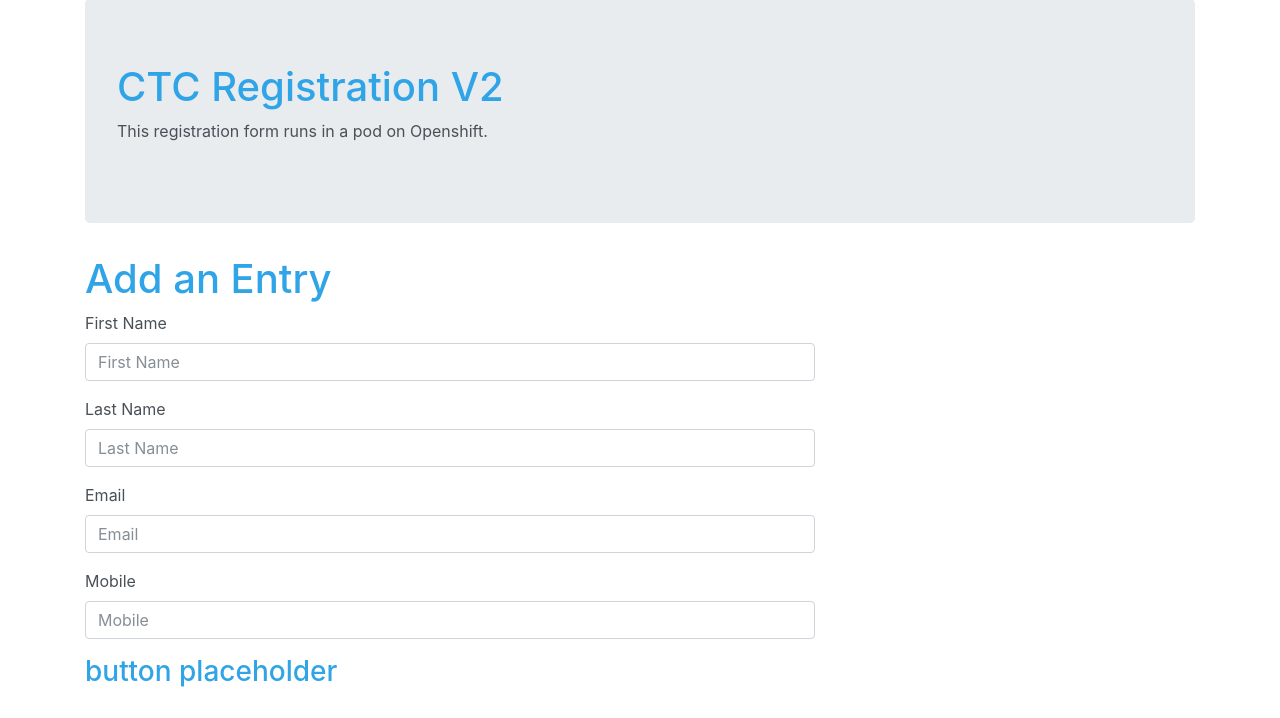
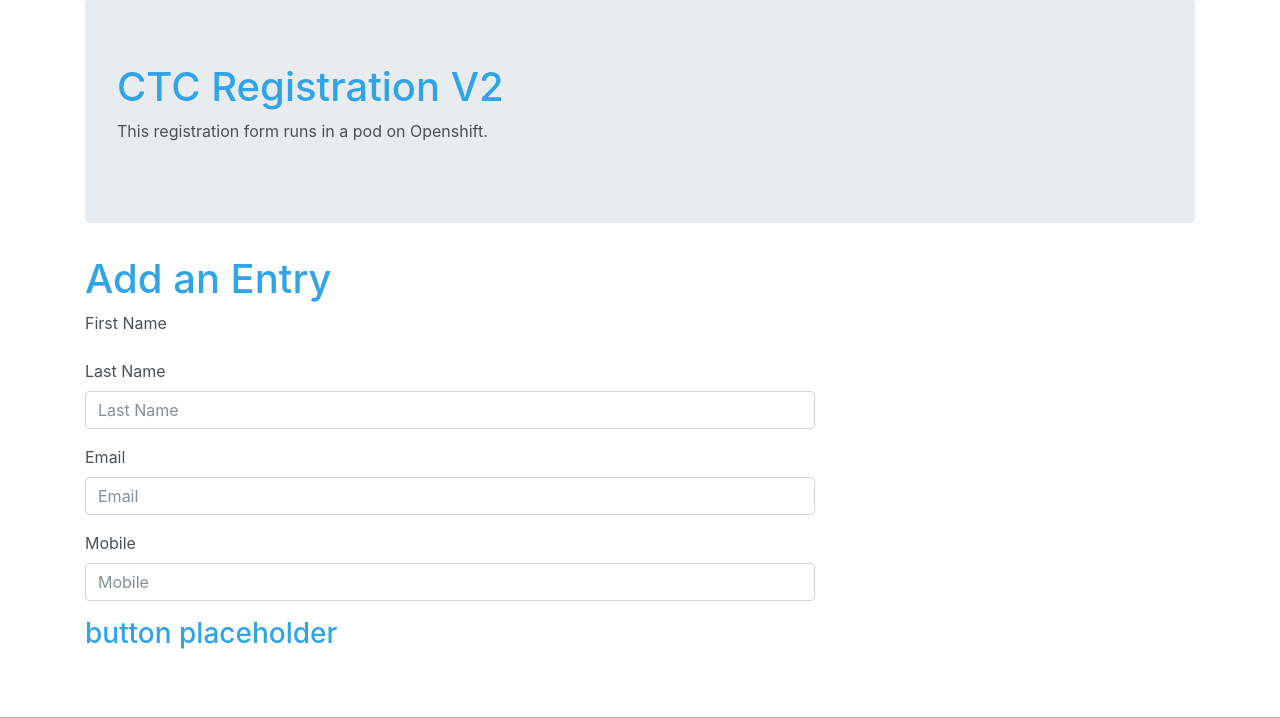
Before and after one commit to andrewctcsg/python-webform, a Flask app: page / in a window 1280 px wide. Shown: the part 32-750 px from the top of the page. Run offline with Flask 2, Linux system fonts and the light colour scheme; some libraries are stand-ins or nearby versions.

Commit message:
Update form.html

```diff
--- a/templates/form.html
+++ b/templates/form.html
@@ -17,7 +17,7 @@
 				<form method="POST">
 					<div class="form-group">
 						<label for="first-name">First Name</label>
-						<input type="text" class="form-control" id="student-id" placeholder="First Name" name="first-name">
+
 					</div>
 					<div class="form-group">
 						<label for="last-name">Last Name</label>
```
